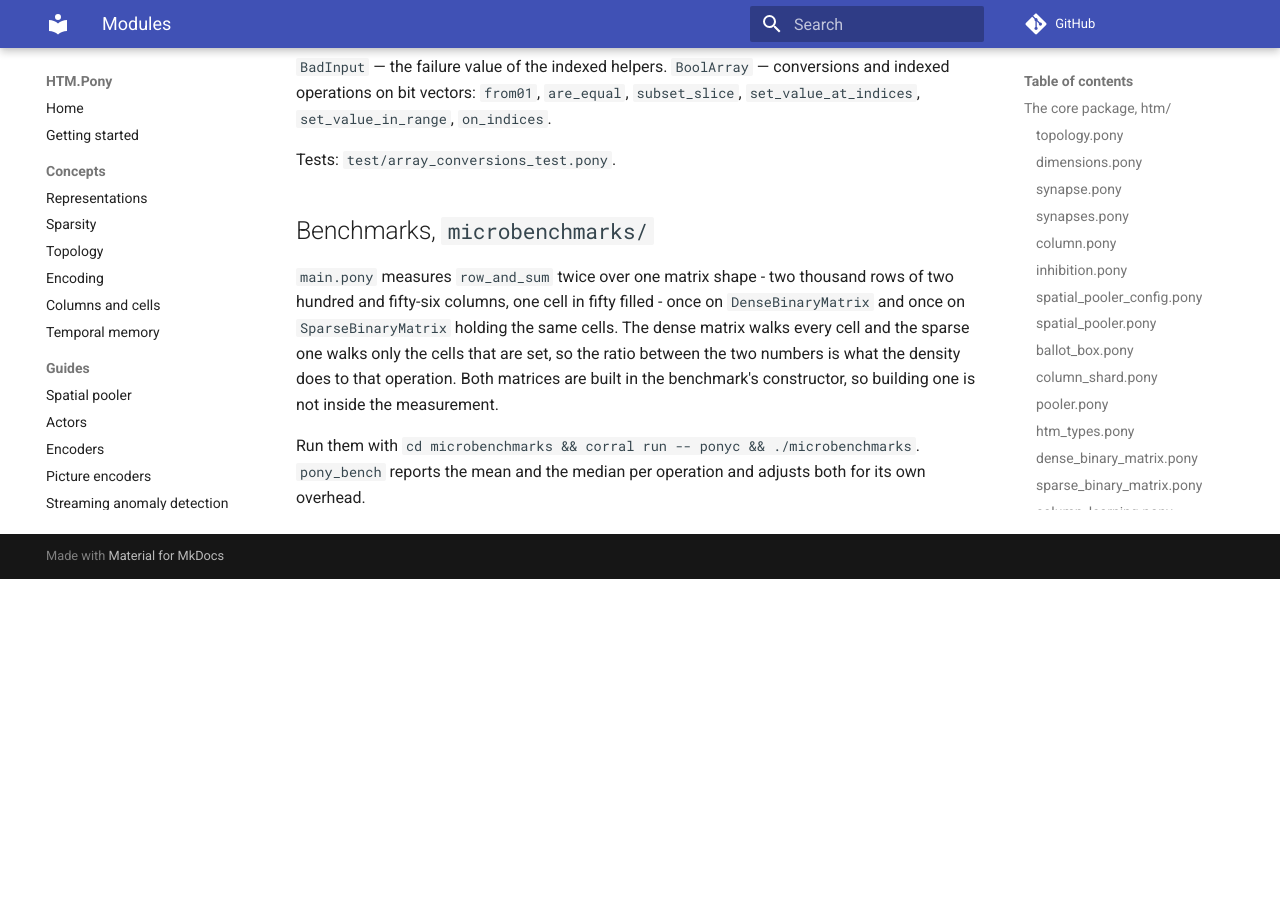
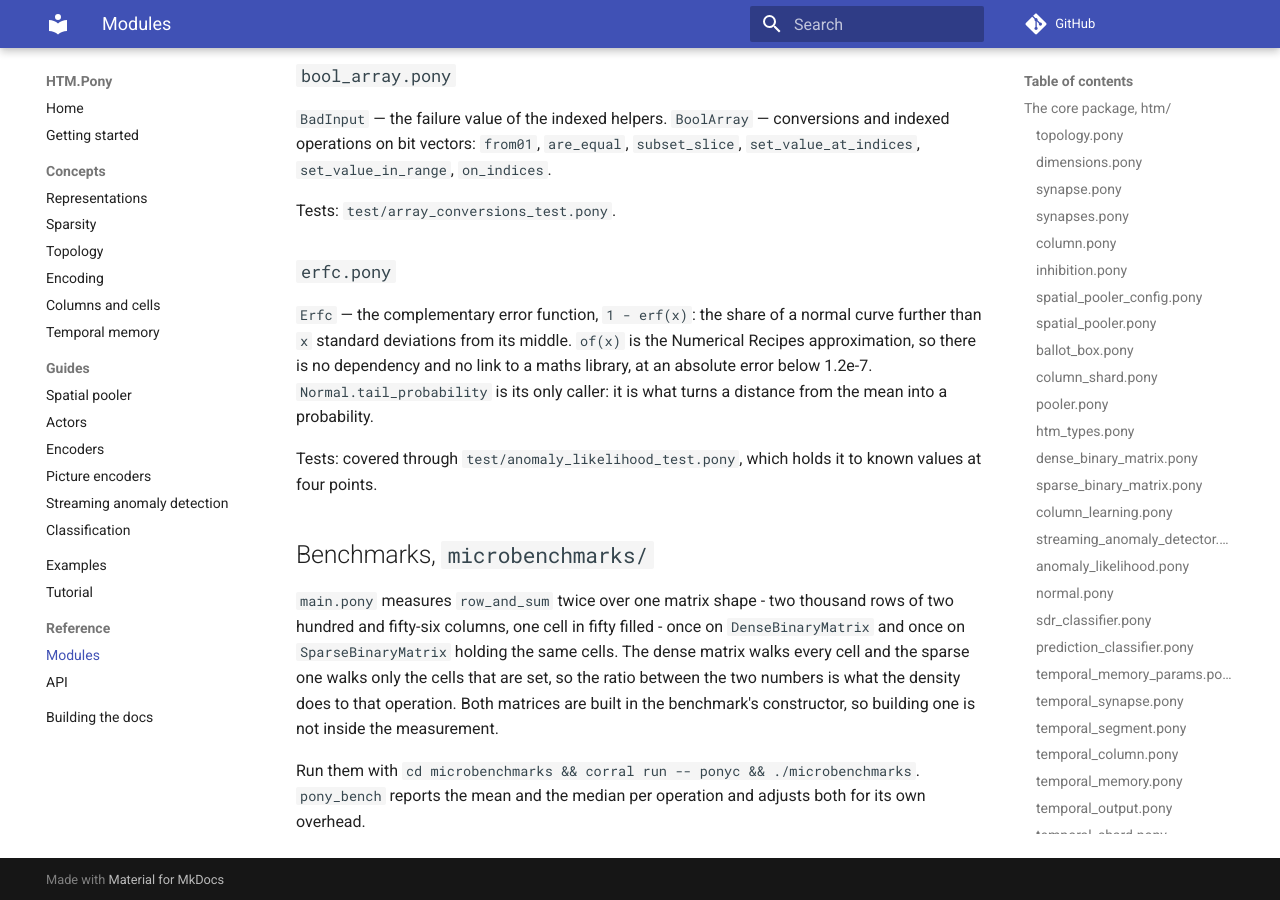
Before and after one commit to d-led/htm.pony, an MkDocs documentation site: the page built from docs/reference/modules.md, in a window 1280 px wide and 900 px high, scrolled down 15277 px. Built offline with MkDocs 1.6.1 and Material for MkDocs 9.7.7, drawn with Linux system fonts in a browser that asks for light colours; comment, search, counter and statistics services are not loaded; before the commit the page ends 15856 px from its top, so only the background shows below that; some of the changed text lies outside the part shown.

Commit message:
Give the last undocumented file a section, and credit two test files
The page promises a section for every file in `htm/`. `util/erfc.pony` did not
have one, so `Erfc` - which every anomaly likelihood goes through - was only
mentioned inside the anomaly section; it has its own now, with the numeric
promise it makes and its single caller named.

Two test files were never mentioned either: `test/wiring_test.pony`, where the
reference's `mapPotential` and `initPermanence` cases live, and
`test/spatial_pooler_learning_test.pony`. The `spatial_pooler.pony` section
credits both, so "where a test file exercises it, the section names that file" is
true again.

Checked mechanically: 46 source files, 46 sections; 27 test files, every one
named in the page and every one registered in `test/main.pony`.

```diff
--- a/docs/reference/modules.md
+++ b/docs/reference/modules.md
@@ -128,7 +128,10 @@ Tests: `test/spatial_pooler_config_test.pony`.
 | `columns` | `let columns: Array[Column]` | the wired columns |
 | `config` | `let config: SpatialPoolerConfig` | the settings it was built with |
 
-Tests: `test/spatial_pooler_test.pony`.
+Tests: `test/spatial_pooler_test.pony`; `Wiring` through
+`test/wiring_test.pony` (which is where the reference's `mapPotential` and
+`initPermanence` cases live), and what a learning round changes through
+`test/spatial_pooler_learning_test.pony`.
 
 ### `ballot_box.pony`
 
@@ -491,6 +494,17 @@ and indexed operations on bit vectors: `from01`, `are_equal`, `subset_slice`,
 
 Tests: `test/array_conversions_test.pony`.
 
+### `erfc.pony`
+
+`Erfc` — the complementary error function, `1 - erf(x)`: the share of a normal
+curve further than `x` standard deviations from its middle. `of(x)` is the
+Numerical Recipes approximation, so there is no dependency and no link to a
+maths library, at an absolute error below 1.2e-7. `Normal.tail_probability` is
+its only caller: it is what turns a distance from the mean into a probability.
+
+Tests: covered through `test/anomaly_likelihood_test.pony`, which holds it to
+known values at four points.
+
 ## Benchmarks, `microbenchmarks/`
 
 `main.pony` measures `row_and_sum` twice over one matrix shape - two thousand rows
```
